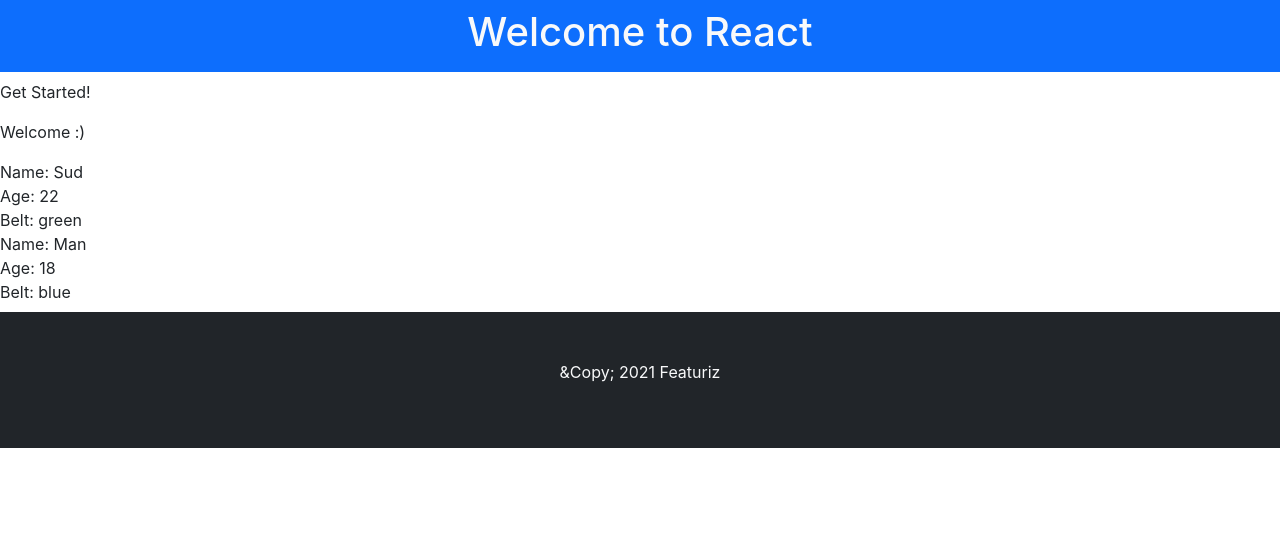
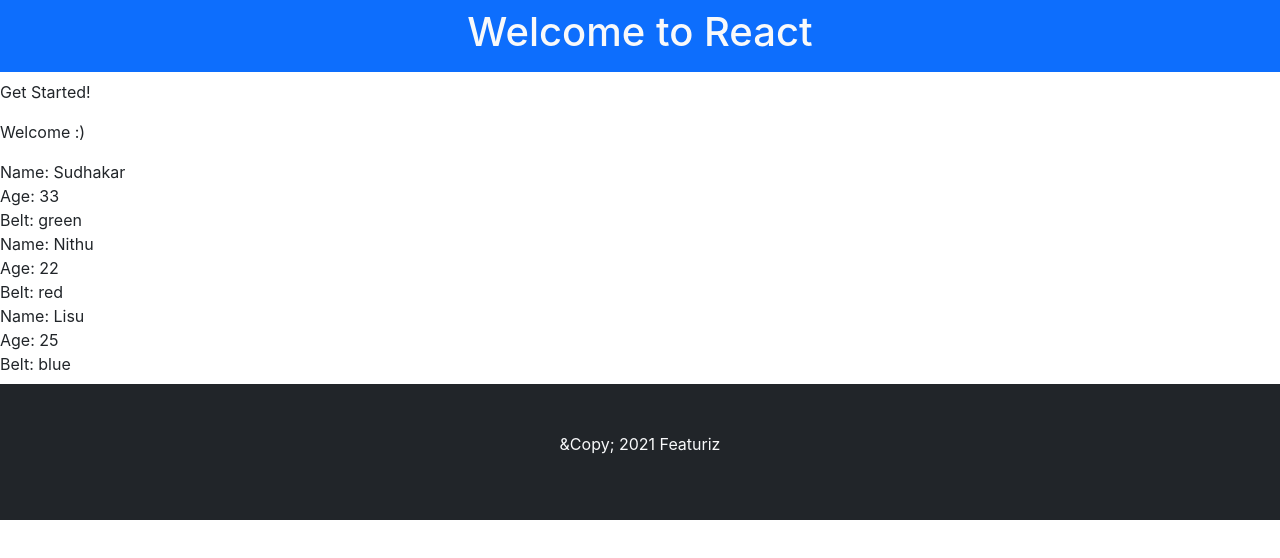
Before and after one commit to featuriz/Complete-React-Redux, a React (Create React App) app: page / in a window 1280 px wide. Shown: the top 558 px of the page. Built offline with nearby package versions, Linux system fonts and the light colour scheme.

Commit message:
Outputting List

```diff
--- a/src/App.js
+++ b/src/App.js
@@ -2,6 +2,13 @@
 import Ninjas from "./Ninjas";
 
 class App extends Component {
+  state = {
+    ninjas: [
+      { name: 'Sudhakar', age: 33, belt: 'green', id: 1 },
+      { name: 'Nithu', age: 22, belt: 'red', id: 2 },
+      { name: 'Lisu', age: 25, belt: 'blue', id: 3 }
+    ]
+  }
   render() {
     return (
       <div className="App">
@@ -11,8 +18,7 @@
         <main className="App-body py-2">
           <p className="start">Get Started!</p>
           <p>Welcome :)</p>
-          <Ninjas name="Sud" age="22" belt="green" />
-          <Ninjas name="Man" age="18" belt="blue" />
+          <Ninjas ninjas={this.state.ninjas} />
         </main>
         <footer className="App-footer bg-dark text-light py-5">
           <p className="text-center">&Copy; 2021 Featuriz</p>
--- a/src/Ninjas.js
+++ b/src/Ninjas.js
@@ -3,12 +3,19 @@
 class Ninjas extends Component {
     render() {
         // console.log(this.props)
-        const { name, age, belt } = this.props
+        const { ninjas } = this.props;
+        const ninjaList = ninjas.map(ninja => {
+            return (
+                <div className="ninja" key={ninja.id}>
+                    <div>Name: {ninja.name}</div>
+                    <div>Age: {ninja.age}</div>
+                    <div>Belt: {ninja.belt}</div>
+                </div>
+            )
+        })
         return (
-            <div className="ninja">
-                <div>Name: {name}</div>
-                <div>Age: {age}</div>
-                <div>Belt: {belt}</div>
+            <div className="ninja-list">
+                {ninjaList}
             </div>
         )
     }
```
Also changed, not shown: 1 other file (tests, documents, lock files or other folders).
